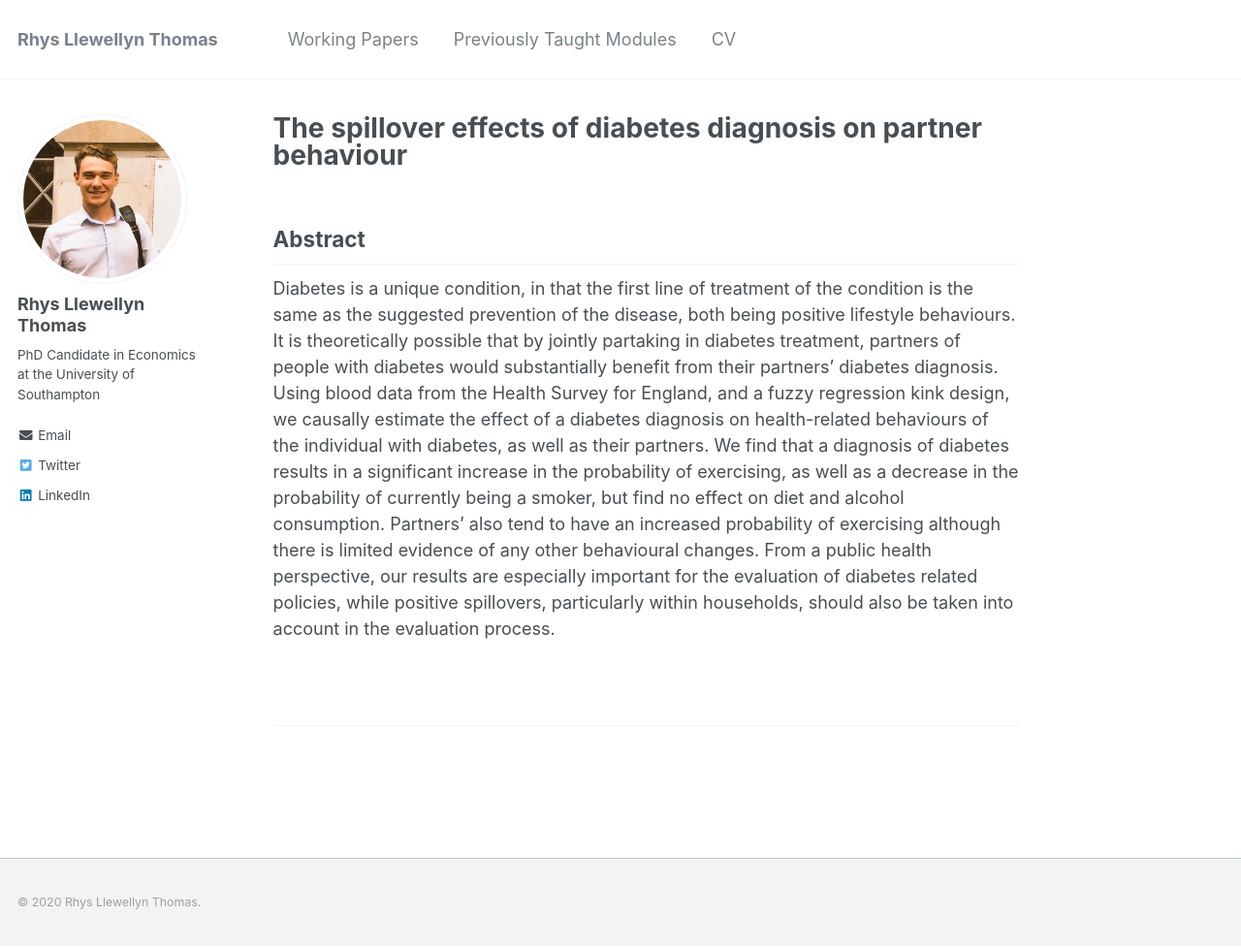
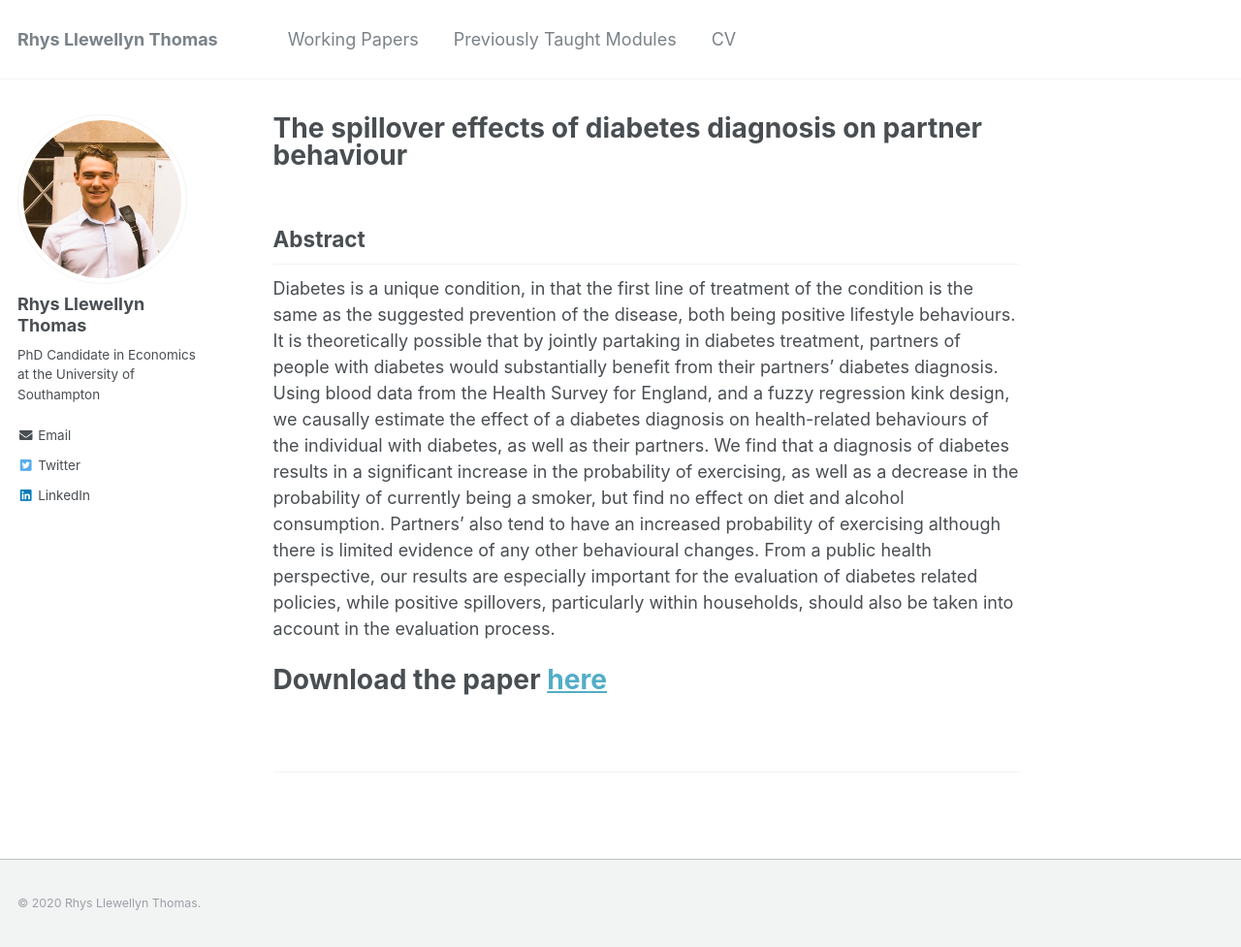
Before and after one commit to RhysLlThomas/rhysllthomas.github.io, a Jekyll site: the page built from _workingpapers/2020-08-12-diabetes-spillover.md, in a window 1280 px wide and 977 px high. Shown: the whole window at 97% size. Built offline with Jekyll 4.4.1, drawn with Linux system fonts in a browser that asks for light colours.

Commit message:
Update 2020-08-12-diabetes-spillover.md

```diff
--- a/_workingpapers/2020-08-12-diabetes-spillover.md
+++ b/_workingpapers/2020-08-12-diabetes-spillover.md
@@ -13,3 +13,5 @@ citation: #'Your Name, You. (2009). "Paper Title Number 1." <i>Journal 1</i>. 1(
 ## Abstract
 
 Diabetes is a unique condition, in that the first line of treatment of the condition is the same as the suggested prevention of the disease, both being positive lifestyle behaviours. It is theoretically possible that by jointly partaking in diabetes treatment, partners of people with diabetes would substantially benefit from their partners' diabetes diagnosis. Using blood data from the Health Survey for England, and a fuzzy regression kink design, we causally estimate the effect of a diabetes diagnosis on health-related behaviours of the individual with diabetes, as well as their partners. We find that a diagnosis of diabetes results in a significant increase in the probability of exercising, as well as a decrease in the probability of currently being a smoker, but find no effect on diet and alcohol consumption. Partners' also tend to have an increased probability of exercising although there is limited evidence of any other behavioural changes. From a public health perspective, our results are especially important for the evaluation of diabetes related policies, while positive spillovers, particularly within households, should also be taken into account in the evaluation process.
+
+# Download the paper [here](http://rhysllthomas.github.io/files/2020-08-17-diabetes-spillover.pdf)
```
